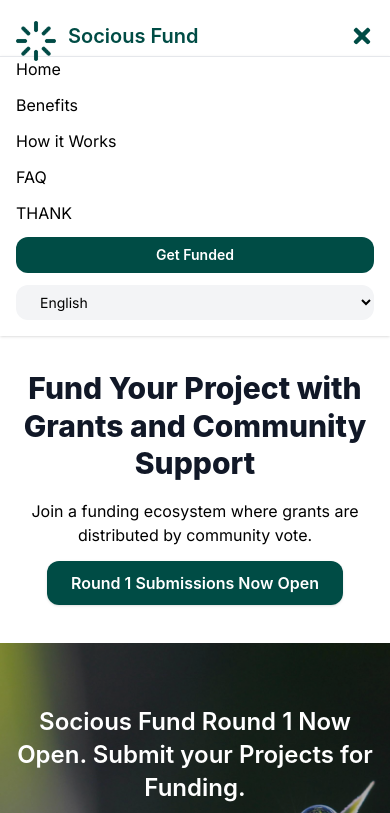
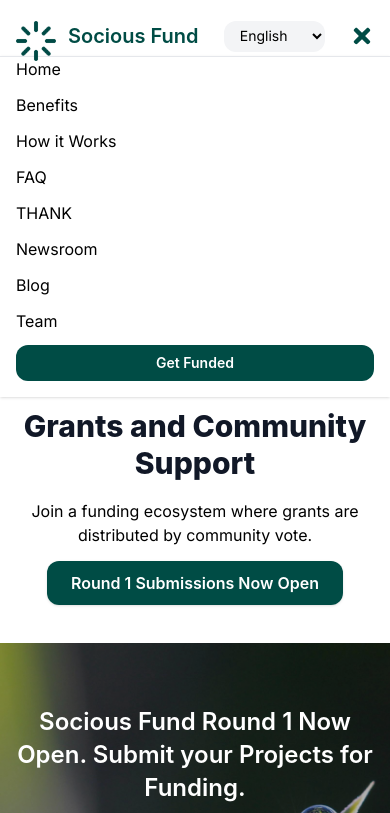
Before and after one commit to socious-io/socious-org-gatsby, a Gatsby site: page / in a window 390 px wide. Both pictures are taken after a click on the button "Toggle menu". Shown: the top 813 px of the page. Built offline with nearby package versions, Linux system fonts and the light colour scheme; Gatsby itself is replaced by a stand-in of ours; a web font is replaced by a local one.

Commit message:
issues with footer, navbar on mobile fixed

```diff
--- a/src/components/HowItWorks.js
+++ b/src/components/HowItWorks.js
@@ -15,7 +15,7 @@ export default function HowItWorks() {
   const tips = ["tip1", "tip2", "tip3"]
 
   return (
-    <section id="howitworks" className="py-24 bg-white">
+    <section id="howitworks" className="py-24 bg-[#EDF2F3]">
       <div className="max-w-[75%] mx-auto">
         <div className="max-w-2xl mx-auto text-center mb-20">
           <p className="text-base md:text-lg text-gray-500 font-medium -mt-8 mb-2">
--- a/src/components/Navbar.js
+++ b/src/components/Navbar.js
@@ -43,6 +43,20 @@ export default function Navbar() {
             <span className="text-xl md:text-2xl font-semibold text-[#004C45] leading-tight">
               {t("brand")}
             </span>
+          </div>
+
+          {/* Language selector (always visible on mobile) */}
+          <div className="flex md:hidden">
+            <select
+              value={i18n.language}
+              onChange={(e) => i18n.changeLanguage(e.target.value)}
+              className="bg-gray-100 text-black px-3 py-1.5 rounded-xl text-sm font-medium"
+            >
+              <option value="en">English</option>
+              <option value="ja">日本語</option>
+              <option value="fr">Français</option>
+              <option value="es">Español</option>
+            </select>
           </div>
 
           {/* Desktop Links */}
@@ -119,6 +133,9 @@ export default function Navbar() {
               { id: "howitworks", href: "/#howitworks" },
               { id: "faq", href: "/#faq" },
               { id: "thanks", href: "/thank" },
+              { id: "newsroom", href: "/newsroom" },
+              { id: "blog", href: "/blog" },
+              { id: "team", href: "/team" },
             ].map(link => (
               <a
                 key={link.id}
@@ -126,7 +143,7 @@ export default function Navbar() {
                 className="block text-black font-medium no-underline hover:text-[#004C45]"
                 onClick={() => setMobileOpen(false)}
               >
-                {t(link.id)}
+                {t(link.id, link.id.charAt(0).toUpperCase() + link.id.slice(1))}
               </a>
             ))}
 
@@ -139,20 +156,6 @@ export default function Navbar() {
             >
               {t("cta")}
             </a>
-
-            <select
-              value={i18n.language}
-              onChange={(e) => {
-                i18n.changeLanguage(e.target.value);
-                setMobileOpen(false);
-              }}
-              className="bg-gray-100 text-black px-5 py-2 rounded-xl text-sm font-medium w-full"
-            >
-              <option value="en">English</option>
-              <option value="ja">日本語</option>
-              <option value="fr">Français</option>
-              <option value="es">Español</option>
-            </select>
           </div>
         )}
       </nav>
--- a/src/components/footer.js
+++ b/src/components/footer.js
@@ -8,7 +8,7 @@ export default function Footer() {
 
   return (
     <footer className="bg-white border-t pt-8 md:pt-12 pb-6 md:pb-8 px-4 md:px-6 max-w-full md:max-w-[75%] mx-auto">
-      <div className="max-w-7xl mx-auto grid grid-cols-1 md:grid-cols-2 gap-10 md:gap-12">
+      <div className="max-w-7xl mx-auto grid grid-cols-1 md:grid-cols-2 gap-10 md:gap-12 justify-items-center md:justify-items-start">
 
         {/* Left Section */}
         <div className="flex flex-col items-center md:items-start space-y-4 md:space-y-6 text-center md:text-left">
```
